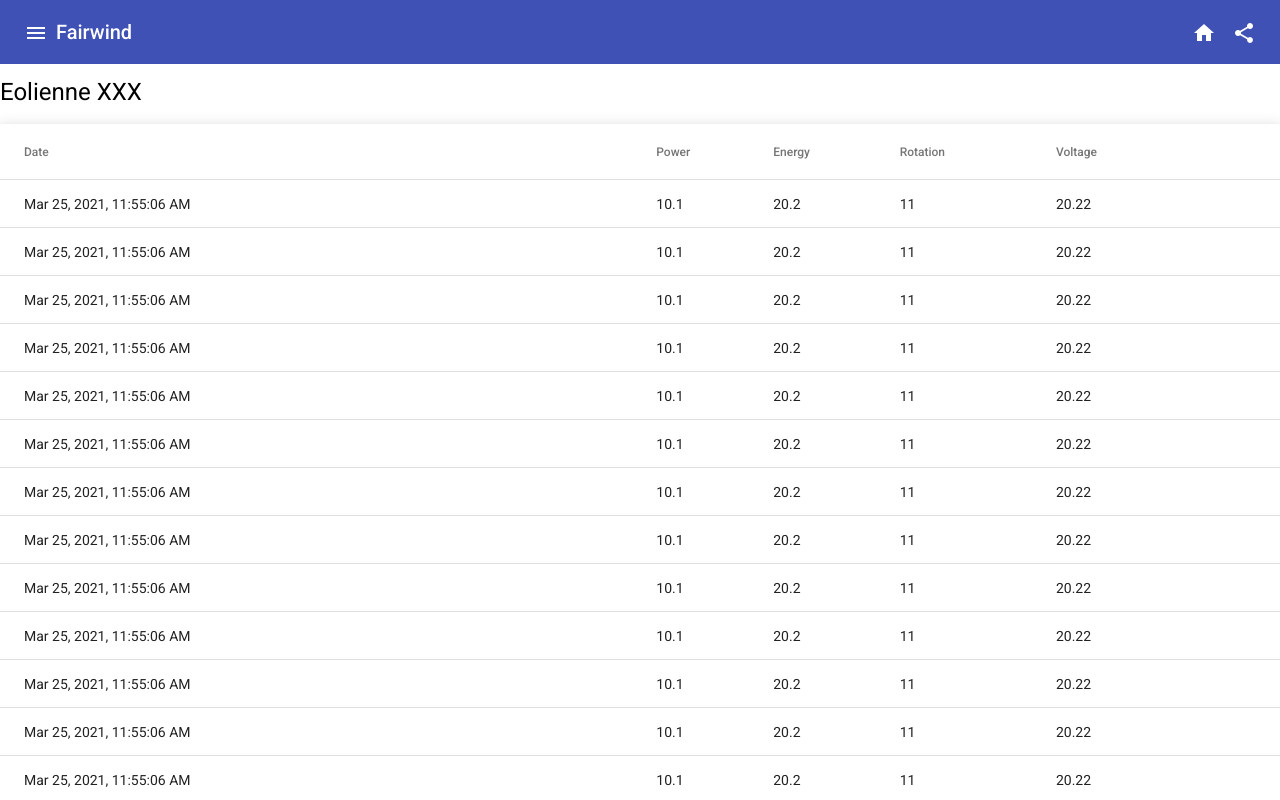
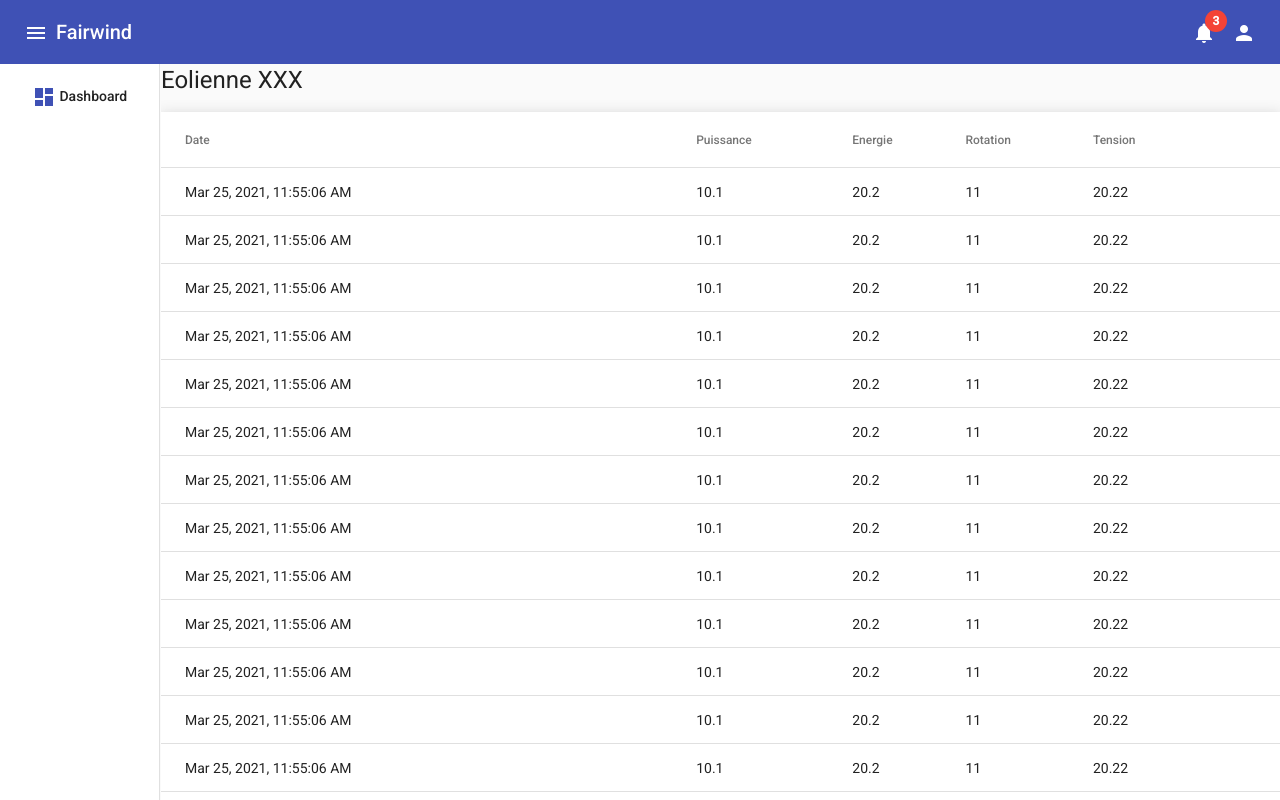
Before and after one commit to baillyrol/fairwind-web, an Angular app: page /table-data in a window 1280 px wide. Shown: the top 800 px of the page. Built offline with nearby package versions, Linux system fonts and the light colour scheme.

Commit message:
table data

```diff
--- a/src/app/app.component.html
+++ b/src/app/app.component.html
@@ -1,17 +1,30 @@
-<p>
-  <mat-toolbar color="primary">
-    <button mat-icon-button class="example-icon" aria-label="Example icon-button with menu icon">
-      <mat-icon>menu</mat-icon>
+<mat-toolbar color="primary">
+    <button mat-icon-button (click)="drawer.toggle()" class="example-icon"
+            aria-label="Example icon-button with menu icon">
+        <mat-icon>menu</mat-icon>
     </button>
     <span>Fairwind</span>
     <span class="example-spacer"></span>
     <button mat-icon-button routerLink="/home" aria-label="Example icon-button with heart icon">
-      <mat-icon>home</mat-icon>
+        <mat-icon matBadge="3" matBadgeColor="warn">notifications</mat-icon>
     </button>
     <button mat-icon-button class="example-icon" aria-label="Example icon-button with share icon">
-      <mat-icon>share</mat-icon>
+        <mat-icon>person</mat-icon>
     </button>
-  </mat-toolbar>
-</p>
+</mat-toolbar>
 
-<router-outlet></router-outlet>
+<mat-drawer-container class="example-container">
+    <mat-drawer #drawer mode="side" opened>
+        <mat-list>
+            <mat-list-item>
+                <button mat-button routerLink="/dashboard">
+                    <mat-icon color="primary">dashboard</mat-icon>
+                    Dashboard
+                </button>
+            </mat-list-item>
+        </mat-list>
+    </mat-drawer>
+    <mat-drawer-content>
+        <router-outlet></router-outlet>
+    </mat-drawer-content>
+</mat-drawer-container>
--- /dev/null
+++ b/src/app/features/dashboard/dashboard.component.html
@@ -0,0 +1 @@
+<p>dashboard works!</p>
--- /dev/null
+++ b/src/app/features/dashboard/dashboard.component.ts
@@ -0,0 +1,15 @@
+import { Component, OnInit } from '@angular/core';
+
+@Component({
+  selector: 'app-dashboard',
+  templateUrl: './dashboard.component.html',
+  styleUrls: ['./dashboard.component.scss']
+})
+export class DashboardComponent implements OnInit {
+
+  constructor() { }
+
+  ngOnInit(): void {
+  }
+
+}
--- a/src/app/features/features.module.ts
+++ b/src/app/features/features.module.ts
@@ -3,10 +3,11 @@ import { CommonModule } from '@angular/common';
 import { HomeComponent } from './home/home.component';
 import { SharedModule } from '../shared/shared.module';
 import { TableDataComponent } from './table-data/table-data.component';
+import { DashboardComponent } from './dashboard/dashboard.component';
 
 
 @NgModule({
-    declarations: [HomeComponent, TableDataComponent],
+    declarations: [HomeComponent, TableDataComponent, DashboardComponent],
     imports: [
         CommonModule,
         SharedModule
--- a/src/app/features/table-data/table-data.component.html
+++ b/src/app/features/table-data/table-data.component.html
@@ -10,12 +10,12 @@
         </ng-container>
 
         <ng-container matColumnDef="power">
-            <th mat-header-cell *matHeaderCellDef> Power </th>
+            <th mat-header-cell *matHeaderCellDef> Puissance </th>
             <td mat-cell *matCellDef="let element"> {{element.power}} </td>
         </ng-container>
 
         <ng-container matColumnDef="energy">
-            <th mat-header-cell *matHeaderCellDef> Energy </th>
+            <th mat-header-cell *matHeaderCellDef> Energie </th>
             <td mat-cell *matCellDef="let element"> {{element.energy}} </td>
         </ng-container>
 
@@ -25,7 +25,7 @@
         </ng-container>
 
         <ng-container matColumnDef="voltage">
-            <th mat-header-cell *matHeaderCellDef> Voltage </th>
+            <th mat-header-cell *matHeaderCellDef> Tension </th>
             <td mat-cell *matCellDef="let element"> {{element.voltage}} </td>
         </ng-container>
 
```
Also changed, not shown: src/app/shared/shared.module.ts (+10 -1 lines), src/app/features/dashboard/dashboard.component.scss (added), 1 other file (tests, documents, lock files or other folders).
